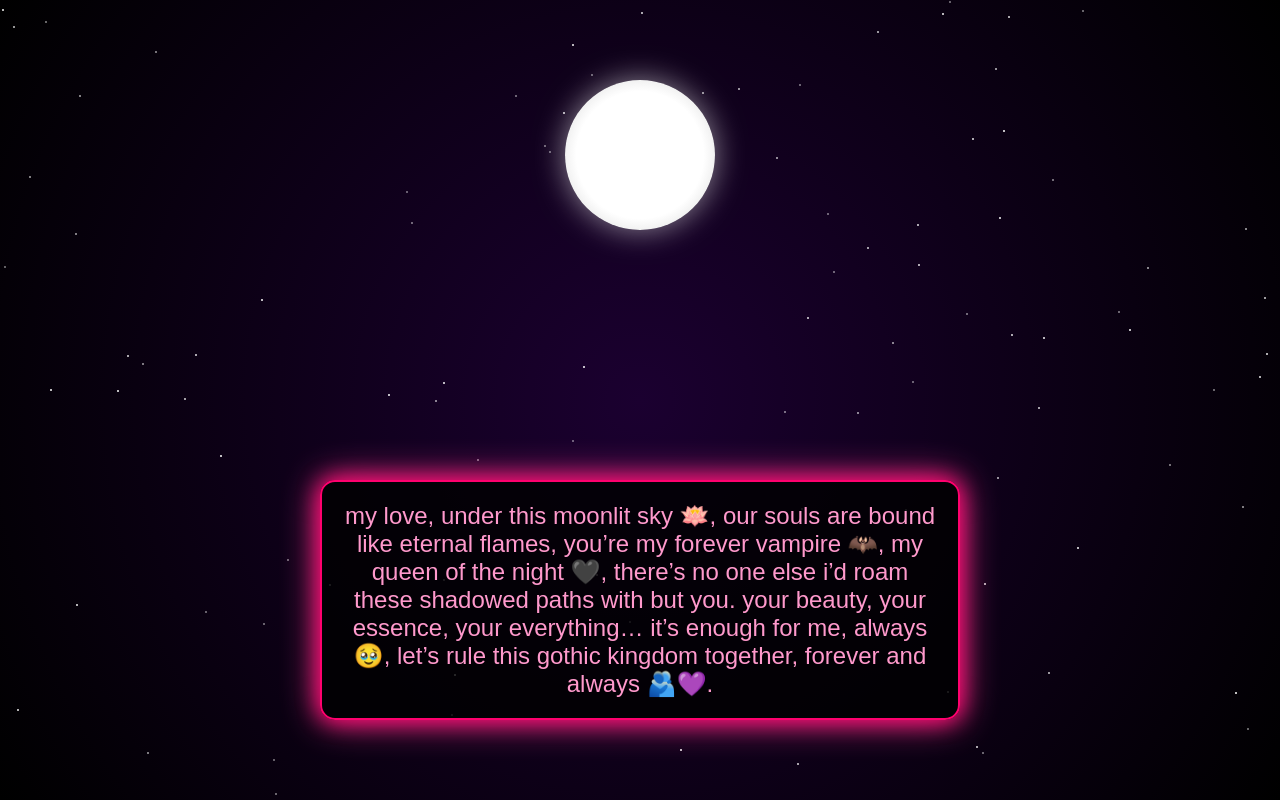
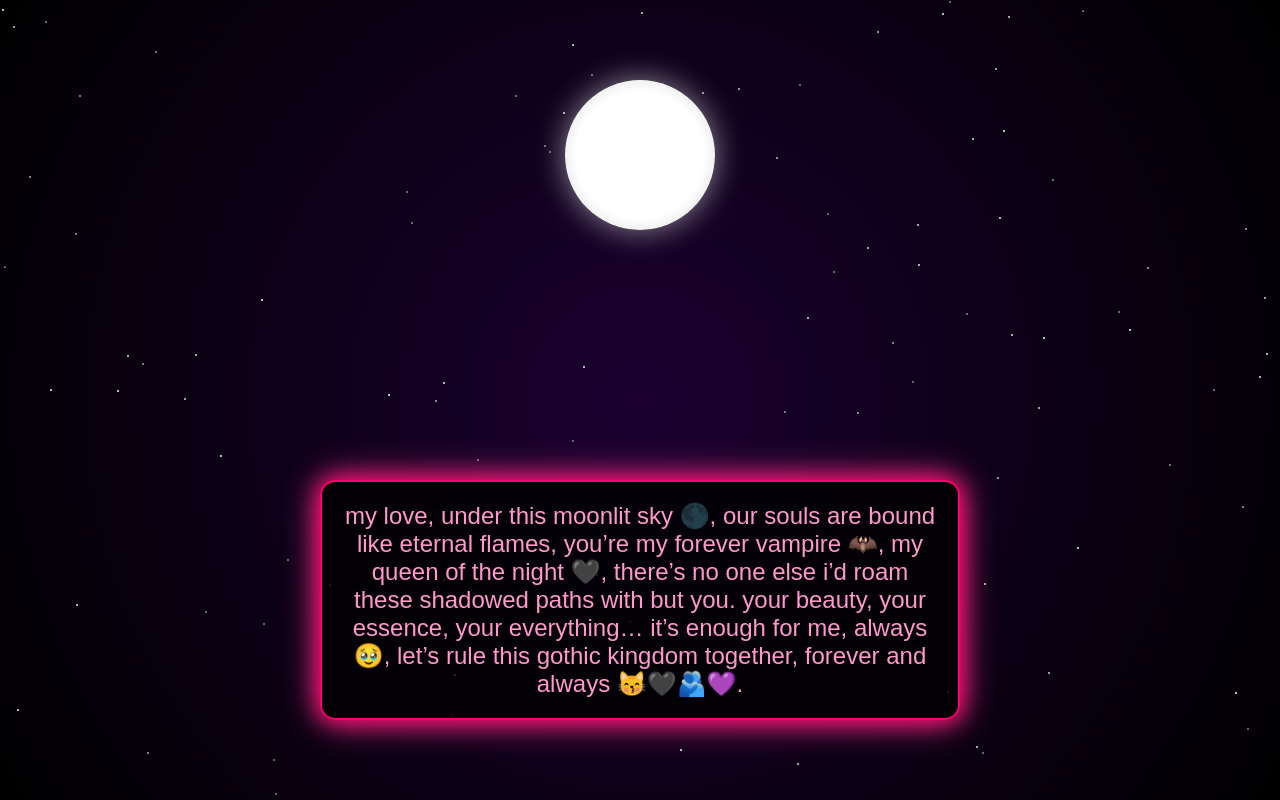
Before and after one commit to vaish-rzz/my-queen, a plain HTML site: page index.html in a window 1280 px wide. Shown: the top 800 px of the page. Drawn offline with Linux system fonts and the light colour scheme.

Commit message:
Update index.html

```diff
--- a/index.html
+++ b/index.html
@@ -194,11 +194,11 @@
 
     <div class="message-box">
         my love,
-        under this moonlit sky 🪷, our souls are bound like eternal flames,
+        under this moonlit sky 🌑, our souls are bound like eternal flames,
         you’re my forever vampire 🦇, my queen of the night 🖤,
         there’s no one else i’d roam these shadowed paths with but you.
         your beauty, your essence, your everything… it’s enough for me, always 🥹,
-        let’s rule this gothic kingdom together, forever and always 🫂💜.
+        let’s rule this gothic kingdom together, forever and always 😽🖤🫂💜.
     </div>
 
     <div class="cat"></div>
```
